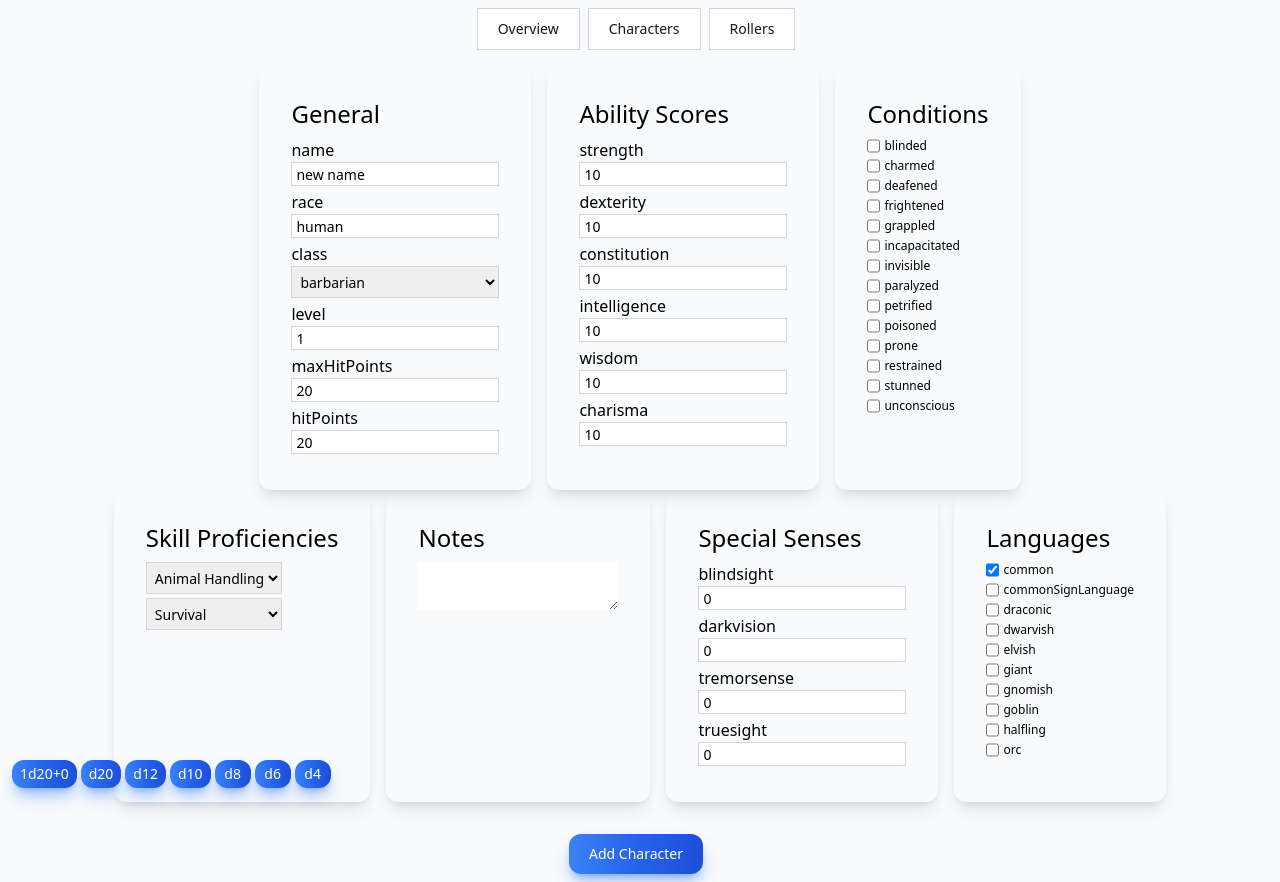
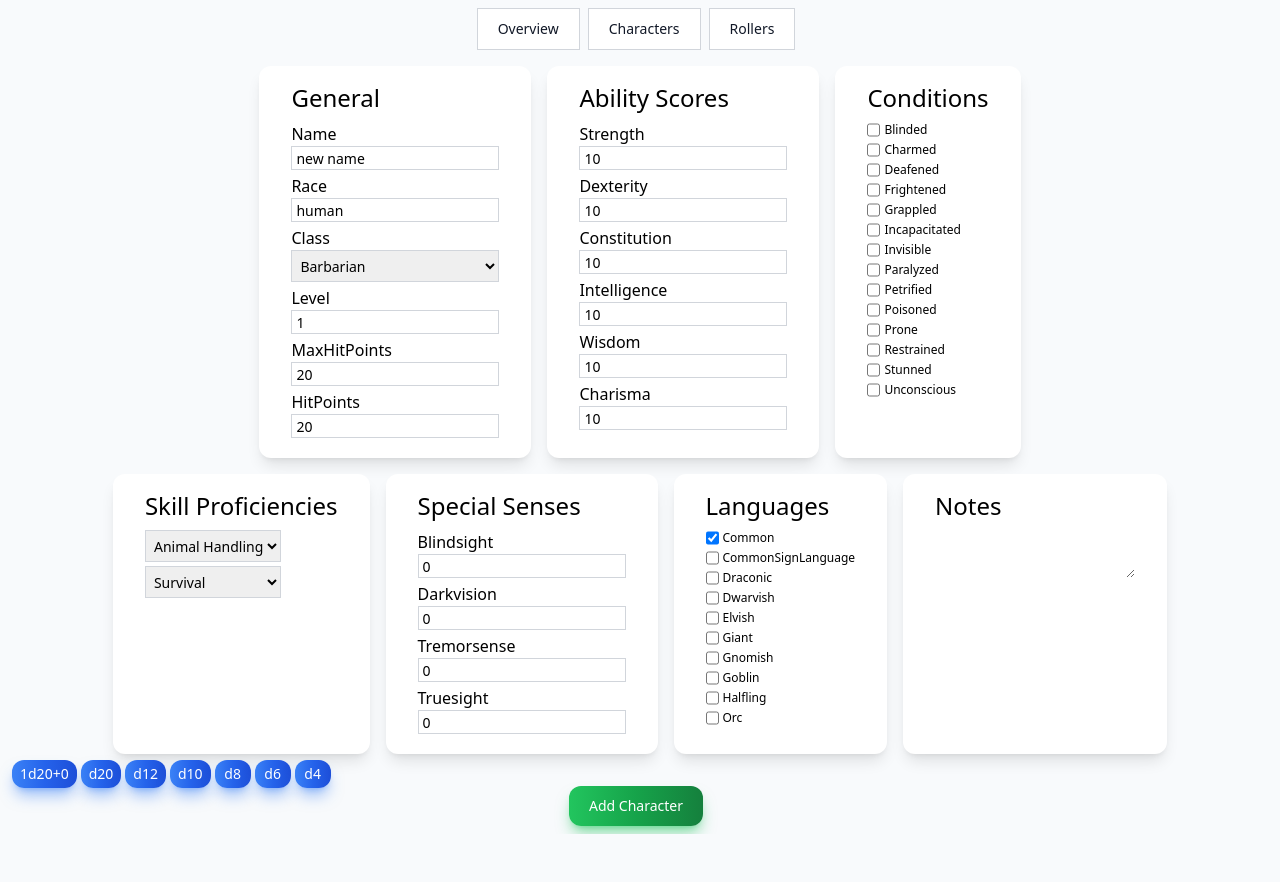
Before and after one commit to troyrthompson/dm-tools, a Next.js app: page /character/add in a window 1280 px wide. After the commit the page ends 834 px from the top, so only its background shows below. Built offline with nearby package versions, Linux system fonts and the light colour scheme.

Commit message:
Update Characters

```diff
--- a/app/components/character/EditCharacterSheet.tsx
+++ b/app/components/character/EditCharacterSheet.tsx
@@ -19,7 +19,9 @@ import { useAppDispatch, useAppSelector } from "@/lib/hooks";
 import type { Character } from "@/lib/features/characters/charactersSlice";
 
 import { Button } from '../elements/Button';
-import { current } from '@reduxjs/toolkit';
+import { CharacterAttributeContainer } from '../elements/CharacterAttributeContainer';
+
+import capitalizeString from '@/lib/utils/capitalizeString';
 
 interface EditCharacterSheetProps {
     characterId?: string;
@@ -114,11 +116,11 @@ export const EditCharacterSheet = ({characterId}: EditCharacterSheetProps) => {
           if (data[0] === 'class') {
               return (
                   <div className="flex flex-col">
-                      <label htmlFor={`general${data[0]}`}>{data[0]}</label>
+                      <label htmlFor={`general${data[0]}`}>{capitalizeString(data[0])}</label>
                       <select onChange={handleChange} className="text-sm h-8 pl-1 py-1 border border-gray-300 mb-1" name={`general.${data[0]}`} key={`general${data[0]}`} id={`general${data[0]}`} value={data[1]}>
                           {characterClasseList.map((characterClass, index) => {
                               return (
-                                  <option key={index} value={characterClass}>{characterClass}</option>
+                                  <option key={index} value={characterClass}>{capitalizeString(characterClass)}</option>
                               )
                           })}
                       </select>
@@ -127,7 +129,7 @@ export const EditCharacterSheet = ({characterId}: EditCharacterSheetProps) => {
           } else {
               return (
                   <div className="flex flex-col">
-                      <label htmlFor={`general${data[0]}`}>{data[0]}</label>
+                      <label htmlFor={`general${data[0]}`}>{capitalizeString(data[0])}</label>
                       <input onChange={handleChange} className="text-sm h-6 pl-1 py-1 border border-gray-300 mb-1" type={inputType} name={`general.${data[0]}`} key={`general${data[0]}`} id={`general${data[0]}`} value={data[1]} />
                   </div>
               )
@@ -140,39 +142,35 @@ export const EditCharacterSheet = ({characterId}: EditCharacterSheetProps) => {
         <form className="flex flex-col justify-center align-center" onSubmit={e => { e.preventDefault(); handleSubmit(); }}>
 
             <div className="flex flex-wrap gap-4 justify-center">
-                <div className="p-8 rounded-xl shadow-lg">
-                    <h2 className="text-2xl mb-2 mt-0">General</h2>
+                <CharacterAttributeContainer title="General">
                     {outputGeneralInputs(formData.general)}
-                </div>
+                </CharacterAttributeContainer>
 
-                <div className="p-8 rounded-xl shadow-lg">
-                    <h2 className="text-2xl mb-2 mt-0">Ability Scores</h2>
+                <CharacterAttributeContainer title="Ability Scores">
                     {Object.entries(formData.abilityScores).map((data: any, i: number) => {
                         return (
                             <div className="flex flex-col">
-                                <label htmlFor={`abilityScore${data[0]}`}>{data[0]}</label>
+                                <label htmlFor={`abilityScore${data[0]}`}>{capitalizeString(data[0])}</label>
                                 <input onChange={handleChange} className="text-sm h-6 pl-1 py-1 border border-gray-300 mb-1" name={`abilityScores.${data[0]}`} type="number" key={`abilityScore${data[0]}`} id={`abilityScore${data[0]}`} value={data[1]} />
                             </div>
                         )
                     })}
-                </div>
+                </CharacterAttributeContainer>
 
-                <div className="p-8 rounded-xl shadow-lg">
-                    <h2 className="text-2xl mb-2 mt-0">Conditions</h2>
+                <CharacterAttributeContainer title="Conditions">
                     {Object.entries(formData.conditions).map((data: any, i: number) => {
                         return (
                             <div className="text-xs mb-1 flex align-center">
                                 <input onChange={handleChange} className="text-sm border border-gray-300 mr-1" type="checkbox" name={`conditions.${data[0]}`} key={`conditions${data[0]}`} id={`conditions${data[0]}`} defaultChecked={formData.conditions[data[0]]} />
-                                <label htmlFor={`conditions${data[0]}`}>{data[0]}</label>
+                                <label htmlFor={`conditions${data[0]}`}>{capitalizeString(data[0])}</label>
                             </div>
                         )
                     })}
-                </div>
+                </CharacterAttributeContainer>
             </div>
 
-            <div className="flex flex-wrap gap-4 justify-center">
-                <div className="p-8 rounded-xl shadow-lg">
-                    <h2 className="text-2xl mb-2 mt-0">Skill Proficiencies</h2>
+            <div className="flex flex-wrap gap-4 justify-center mt-4">
+                <CharacterAttributeContainer title="Skill Proficiencies">
                     {formData.skillProficiencies.map((data: any, i: number) => {
                         return (
                             <div>
@@ -186,44 +184,41 @@ export const EditCharacterSheet = ({characterId}: EditCharacterSheetProps) => {
                             </div>
                         )
                     })}
-                </div>
-
-                <div className="p-8 rounded-xl shadow-lg">
-                    <h2 className="text-2xl mb-2 mt-0">Notes</h2>
-                    <textarea onChange={handleChange} name={`notes`} value={formData.notes}></textarea>
-                </div>
-                <div className="p-8 rounded-xl shadow-lg">
-                    <h2 className="text-2xl mb-2 mt-0">Special Senses</h2>
+                </CharacterAttributeContainer>
+                <CharacterAttributeContainer title="Special Senses">
                     {Object.entries(formData.specialSenses).map((data: any, i: number) => {
                         return (
                             <div className="flex flex-col">
-                                <label htmlFor={`specialSenses${i}`}>{data[0]}</label>
+                                <label htmlFor={`specialSenses${i}`}>{capitalizeString(data[0])}</label>
                                 <input onChange={handleChange} className="text-sm h-6 pl-1 py-1 border border-gray-300 mb-1" type="number" name={`specialSenses.${data[0]}`} key={`specialSenses.${data[0]}`} id={`specialSenses${i}`} value={data[1]} />
                             </div>
                         )
                     })}
-                </div>
+                </CharacterAttributeContainer>
 
-                <div className="p-8 rounded-xl shadow-lg">
-                    <h2 className="text-2xl mb-2 mt-0">Languages</h2>
+                <CharacterAttributeContainer title="Languages">
                     {Object.entries(formData.languages).map((data: any, i: number) => {
                         return (
                             <div className="text-xs mb-1 flex align-center">
                                 <input onChange={handleChange} className="text-sm border border-gray-300 mr-1" type="checkbox" name={`languages.${data[0]}`} key={`languages${data[0]}`} id={`languages${data[0]}`} defaultChecked={formData.languages[data[0]]} />
-                                <label htmlFor={`languages${data[0]}`}>{data[0]}</label>
+                                <label htmlFor={`languages${data[0]}`}>{capitalizeString(data[0])}</label>
                             </div>
                         )
                     })}
-                </div>
+                </CharacterAttributeContainer>
+
+                <CharacterAttributeContainer title="Notes">
+                    <textarea onChange={handleChange} name={`notes`} value={formData.notes}></textarea>
+                </CharacterAttributeContainer>
             </div>
 
             <div className="flex justify-center mt-8">
-                {(characterId === undefined) ? <Button text="Add Character"></Button> : <Button text="Update Character"></Button>}
+                {(characterId === undefined) ? <Button color="green" text="Add Character"></Button> : <Button text="Update Character"></Button>}
             </div>
         </form>
         {(characterId === undefined) ? '' : (
             <div className="flex flex-col justify-center">
-                <div className="flex justify-center mt-12" onClick={() => { deleteThisCharacter(); }}><Button text="Delete Character"></Button></div>
+                <div className="flex justify-center mt-12" onClick={() => { deleteThisCharacter(); }}><Button color="red" text="Delete Character"></Button></div>
              </div>
         )}
 
--- a/app/components/character/ViewCharacterSheet.tsx
+++ b/app/components/character/ViewCharacterSheet.tsx
@@ -11,6 +11,7 @@ import type { Dice } from '@/lib/features/dice/diceSlice';
 
 import { Button } from '../elements/Button';
 import { SmallButton } from '../elements/SmallButton';
+import { CharacterAttributeContainer } from '../elements/CharacterAttributeContainer';
 
 import getSkillsBonus from '@/lib/utils/character/getSkillsBonus';
 import determineAbilityScoreModifier from '@/lib/utils/character/determineAbilityScoreModifier';
@@ -18,27 +19,7 @@ import getProficiencyBonus from '@/lib/utils/character/getProficiencyBonus';
 import buildPassiveSensesObj from '@/lib/utils/character/buildPassiveSenseObj';
 import capitalizeString from '@/lib/utils/capitalizeString';
 
-const skills = [
-    ['Acrobatics', 'dexterity'],
-    ['Animal Handling', 'wisdom'],
-    ['Arcana', 'intelligence'],
-    ['Athletics', 'strength'],
-    ['Deception', 'charisma'],
-    ['History', 'intelligence'],
-    ['Insight', 'wisdom'],
-    ['Intimidation', 'charisma'],
-    ['Investigation', 'intelligence'],
-    ['Medicine', 'wisdom'],
-    ['Nature', 'intelligence'],
-    ['Perception', 'wisdom'],
-    ['Performance', 'charisma'],
-    ['Persuasion', 'charisma'],
-    ['Religion', 'intelligence'],
-    ['Sleight of Hand', 'dexterity'],
-    ['Stealth', 'dexterity'],
-    ['Survival', 'wisdom']
-];
-
+import { skillListAbilities } from '@/lib/features/characters/charactersSlice';
 
 
 export const ViewCharacterSheet = ({ character }) => {
@@ -94,13 +75,13 @@ export const ViewCharacterSheet = ({ character }) => {
     }
 
     function buildSkillList() {
-        return skills.map((skill, i) => {
+        return Object.entries(skillListAbilities).map((skill, i) => {
             const bonus = getSkillsBonus(skill[0], character);
             const skillRollNumber = determineAbilityScoreModifier(character.abilityScores[skill[1]], bonus);
             const skillRoll = getAbilityScoreModifierString(character.abilityScores[skill[1]], bonus);
             const name = skill[0];
             return (
-                <div key={i}><div className="inline" onClick={() => handleSkillClick(name, skillRollNumber)}><SmallButton text={skillRoll}></SmallButton></div> {name}</div>
+                <div key={i}><div className="inline" onClick={() => handleSkillClick(name, skillRollNumber)}><SmallButton text={skillRoll}></SmallButton></div> <span className="pl-3">{capitalizeString(name)}</span></div>
             )
         })
     }
@@ -110,9 +91,9 @@ export const ViewCharacterSheet = ({ character }) => {
 
         return (
             <>
-                <div><span className="font-bold">{passiveSensesObj.Perception}</span> : Passive Perception</div>
-                <div><span className="font-bold">{passiveSensesObj.Investigation}</span> : Passive Investigation</div>
-                <div><span className="font-bold">{passiveSensesObj.Insight}</span> : Passive Insight</div>
+                <div><span className="font-bold inline-block min-w-6 text-right">{passiveSensesObj.Perception}</span> : Passive Perception</div>
+                <div><span className="font-bold inline-block min-w-6 text-right">{passiveSensesObj.Investigation}</span> : Passive Investigation</div>
+                <div><span className="font-bold inline-block min-w-6 text-right">{passiveSensesObj.Insight}</span> : Passive Insight</div>
 
 
             </>
@@ -126,7 +107,7 @@ export const ViewCharacterSheet = ({ character }) => {
             }
 
             return (
-                <div key={`${i}-general`}>{data[0]}</div>
+                <div key={`${i}-general`}>{capitalizeString(data[0])}</div>
             )
         })
     }
@@ -141,7 +122,7 @@ export const ViewCharacterSheet = ({ character }) => {
                 return '';
             }
             return (
-                <div key={`${i}-general`}>{data[0]}</div>
+                <div key={`${i}-general`}>{capitalizeString(data[0])}</div>
             )
         });
     }
@@ -149,65 +130,58 @@ export const ViewCharacterSheet = ({ character }) => {
   return (
     <>
         <div className="flex flex-wrap gap-4 justify-center">
-            <div className="p-8 rounded-xl shadow-lg">
-
-                <h2 className="text-2xl mb-2 mt-0">General</h2>
+            <CharacterAttributeContainer title="General">
                 {Object.entries(character.general).map((data: any, i: number) => {
                     return (
                     <div key={`${i}-general`}>{capitalizeString(data[0])}: <span className="font-bold">{capitalizeString(data[1])}</span></div>
                     )
                 })}
                 <Link className="font-bold block mt-2" href={`/character/edit/?id=${character.id}`}><Button text='Edit Character'></Button></Link>
-            </div>
-            <div className="p-8 rounded-xl shadow-lg">
-                <h2 className="text-2xl mb-2 mt-0">Senses</h2>
+            </CharacterAttributeContainer>
+            <CharacterAttributeContainer title="Senses">
                 {buildPassiveSenses()}
                 {Object.entries(character.specialSenses).map((data: any, i: number) => {
                     if (data[1] <= 0) {
                         return '';
                     }
                     return (
-                        <div key={`${i}-specialSenses`}><span className="font-bold">{data[1]}</span> : <span>{data[0]}</span></div>
+                        <div key={`${i}-specialSenses`}><span className="font-bold inline-block min-w-6 text-right">{data[1]}</span> : <span>{capitalizeString(data[0])}</span></div>
                     )
                 })}
+            </CharacterAttributeContainer>
+            <CharacterAttributeContainer title="Conditions">
+                {showCondition(character)}
+            </CharacterAttributeContainer>
+            <CharacterAttributeContainer title="Languages">
+                {buildLanguagesList(character)}
+            </CharacterAttributeContainer>
+            <CharacterAttributeContainer title="Notes">
+                {showNotes(character)}
+            </CharacterAttributeContainer>
         </div>
-            <div className="p-8 rounded-xl shadow-lg">
-                <h2 className="text-2xl mb-2 mt-0">Conditions</h2>
-                {showCondition(character)}
-            </div>
-            <div className="p-8 rounded-xl shadow-lg max-w-72">
-                <h2 className="text-2xl mb-2 mt-0">Notes</h2>
-                {showNotes(character)}
-            </div>
-            <div className="p-8 rounded-xl shadow-lg">
-                <h2 className="text-2xl mb-2 mt-0">Languages</h2>
-                {buildLanguagesList(character)}
-            </div>
-        </div>
-        <div className="flex flex-wrap gap-4 justify-center">
+        <div className="flex flex-wrap gap-4 justify-center my-4">
             <div>
-                <div className="p-8 rounded-xl shadow-lg">
-                <h2 className="text-2xl mb-2 mt-0">Ability Scores</h2>
+                <CharacterAttributeContainer title="Ability Scores">
                     {Object.entries(character.abilityScores).map((data: any, i: number) => {
                         return (
-                        <div className="flex justify-between" key={`${i}-ability-score`}><div onClick={() => handleAbilityScoreClick(data)}><SmallButton text={getAbilityScoreModifierString(data[1])} /></div> <span className="px-4">{capitalizeString(data[0])}</span> <span className="font-bold">{data[1]}</span></div>
+                            <div className="flex gap-2" key={`${i}-ability-score`}><div onClick={() => handleAbilityScoreClick(data)}><SmallButton text={getAbilityScoreModifierString(data[1])} /></div> <span className="font-bold min-w-6 text-right">{data[1]}</span><span className="px-2">{capitalizeString(data[0])}</span></div>
                         )
                     })}
-                </div>
-                <div className="p-8 rounded-xl shadow-lg">
-                <h2 className="text-2xl mb-2 mt-0">Saving Throws</h2>
+                </CharacterAttributeContainer>
+                <div className="mt-4">
+                    <CharacterAttributeContainer title="Saving Throws">
                         {Object.entries(character.abilityScores).map((data: any, i: number) => {
                             let savingThrowBonus = getSavingThrowBonus(data[0]);
                             return (
-                        <div className="flex justify-between" key={`${i}-saving-throw`}><div onClick={() => handleSavingThrowClick(data, savingThrowBonus)}><SmallButton text={getAbilityScoreModifierString(data[1], savingThrowBonus)} /></div> <span className="px-4">{capitalizeString(data[0])}</span></div>
+                                <div className="flex" key={`${i}-saving-throw`}><div onClick={() => handleSavingThrowClick(data, savingThrowBonus)}><SmallButton text={getAbilityScoreModifierString(data[1], savingThrowBonus)} /></div> <span className="pl-3">{capitalizeString(data[0])}</span></div>
                             )
                         })}
+                    </CharacterAttributeContainer>
                 </div>
             </div>
-            <div className="p-8 rounded-xl shadow-lg">
-                <h2 className="text-2xl mb-2 mt-0">Skills</h2>
+            <CharacterAttributeContainer title="Skills">
                 {buildSkillList()}
-            </div>
+            </CharacterAttributeContainer>
 
         </div>
 
--- a/app/components/characters/CharacterCard.tsx
+++ b/app/components/characters/CharacterCard.tsx
@@ -8,7 +8,7 @@ import { useAppDispatch } from "@/lib/hooks";
 
 import capitalizeString from "@/lib/utils/capitalizeString";
 
-export const CharacterCard = ({character}) => {
+export const CharacterCard = ({character, index}) => {
   const dispatch = useAppDispatch();
   const [hitPoints, setHitPoints] = useState(character.general.hitPoints);
 
@@ -23,7 +23,7 @@ export const CharacterCard = ({character}) => {
     dispatch(updateCharacter(updatedCharacter));
   }
   return (
-    <div className="min-w-1/12 min-w-36 block w-full-sm bg-white border border-gray-200 rounded shadow dark:bg-gray-800 dark:border-gray-700 no-underline">
+    <div key={character.id} className="min-w-1/12 min-w-36 block w-full-sm bg-white border border-gray-200 rounded shadow dark:bg-gray-800 dark:border-gray-700 no-underline">
         <div className="flex flex-col items-center pb-3 pt-3">
         <Link className="text-center block mb-2" href={`./character/?id=${character.id}`} key={character.id}><h5 className="text-xl leading-none font-medium text-gray-900 dark:text-white px-4">{character.general.name}</h5>
             <span className="text-sm text-gray-500 dark:text-gray-400">{capitalizeString(character.general.race)} {capitalizeString(character.general.class)}</span></Link>
@@ -36,7 +36,7 @@ export const CharacterCard = ({character}) => {
                     <span className="text-xs text-gray-500" key={`${i}-general`}>{capitalizeString(data[0])}</span>
                 )
             })}
-            <span onBlur={handleNotesBlur} suppressContentEditableWarning="true" contentEditable className="text-xs align-item-end border border-gray-300 text-gray-400 w-28 resize-none mt-2">{character.notes}</span>
+            <span onBlur={handleNotesBlur} suppressContentEditableWarning="true" contentEditable className="text-xs align-item-end border border-gray-300 text-gray-500 w-28 resize-none mt-2">{character.notes}</span>
         </div>
     </div>
   );
--- /dev/null
+++ b/app/components/elements/CharacterAttributeContainer.tsx
@@ -0,0 +1,8 @@
+export const CharacterAttributeContainer = ({title, children}) => {
+    return (
+        <div className="px-8 py-4 rounded-xl shadow-lg bg-white">
+            <h2 className="text-2xl mb-2 mt-0">{title}</h2>
+            {children}
+        </div>
+    );
+};
```
Lines whose indentation alone changed are shown as unchanged.
